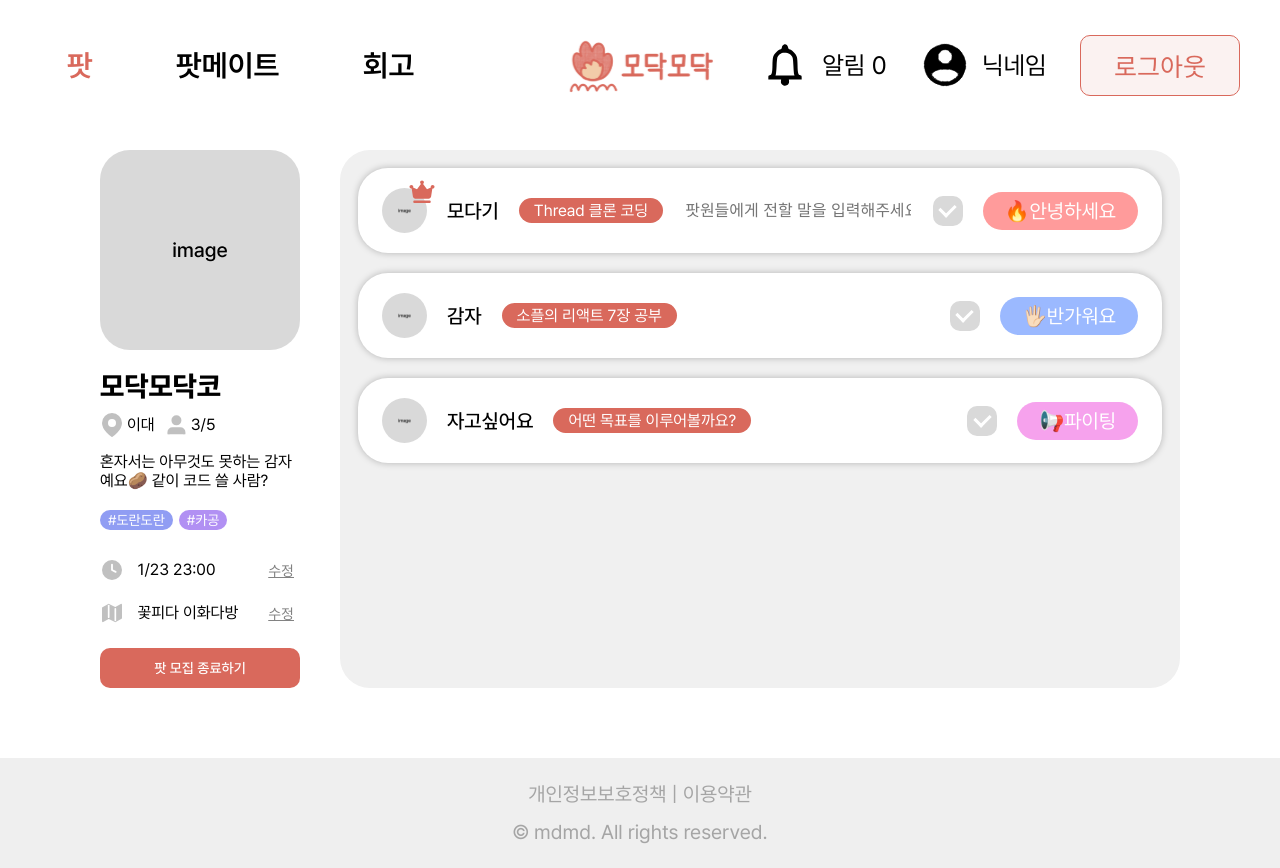
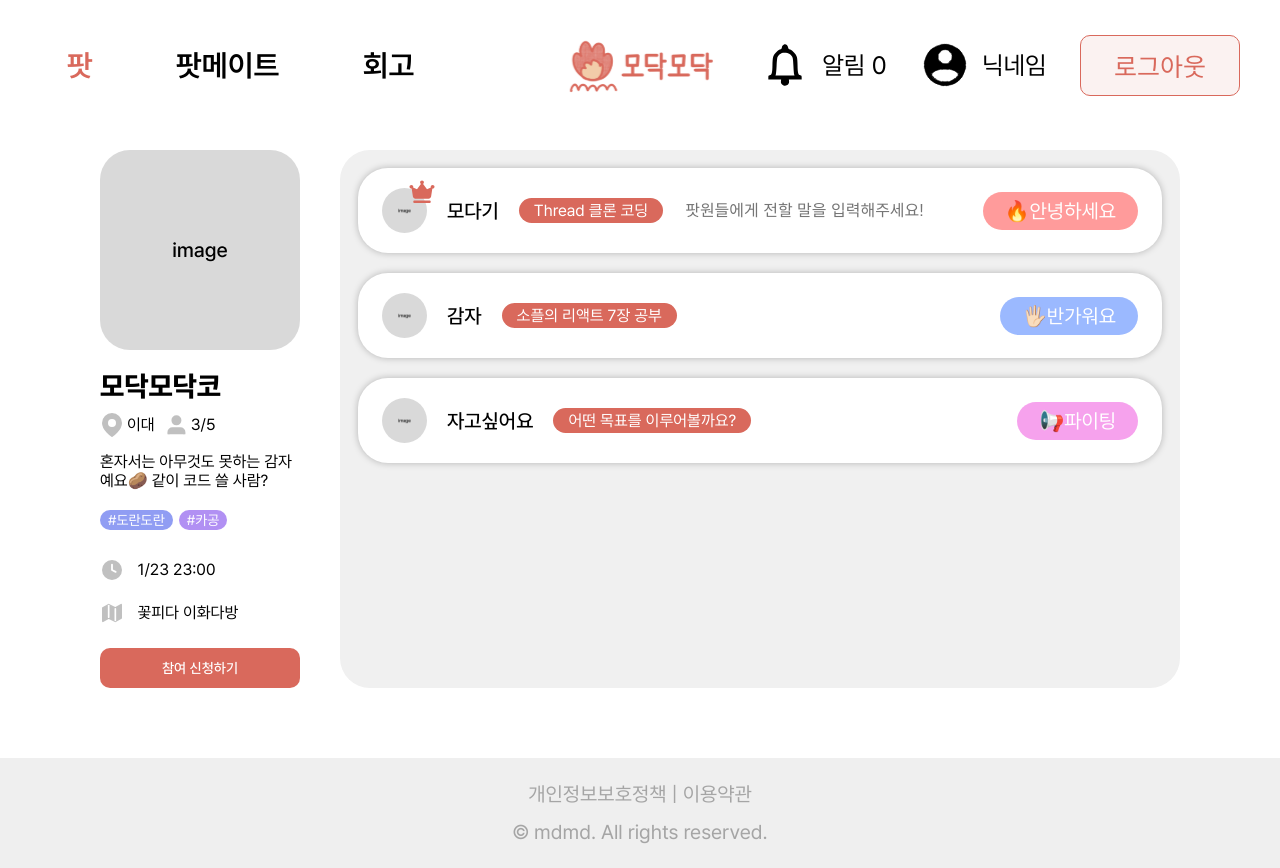
Before and after one commit to ECC-modakmodak/modakmodak-FE, a React (Vite) app: page /pod/1 in a window 1280 px wide. Built offline with nearby package versions, Linux system fonts and the light colour scheme.

Commit message:
Fix(MemberDetail): 코멘트 따라 수정

```diff
--- a/src/components/pod/MemberDetail.jsx
+++ b/src/components/pod/MemberDetail.jsx
@@ -3,8 +3,8 @@ import Goal from '../common/tagChip/Goal';
 import StudyMood from '../common/tagChip/StudyMood';
 import StudyType from '../common/tagChip/StudyType';
 import Button from '../common/Button';
-import Host from '../../assets/svg/Host.svg';
-import AreaSvg from '../../assets/svg/Location_S.svg';
+import Host from '/pod/pod-host.svg';
+import AreaSvg from '/pod/location.svg';
 import { useState } from 'react';
 
 // padding chk.
@@ -27,9 +27,9 @@ const DetailContent = styled.div`
   align-items: center;
   justify-content: center;
   flex: 1;
+  padding-top: 50px;
 
   gap: 56px;
-  margin: 100px 237px 22px 237px;
 `;
 
 const ProfileSection = styled.div`
@@ -191,7 +191,7 @@ export default function MemberDetail({
                 <Goal
                   completed={false}
                   readOnly
-                  value={member.podGoal || '목표가 설정되지 않았습니다.'}
+                  value={member.podGoal || '어떤 목표를 이루어볼까요?'}
                   style={{
                     padding: '8px 20px',
                     fontSize: '20px',
--- a/src/pages/PodDetail.jsx
+++ b/src/pages/PodDetail.jsx
@@ -9,8 +9,8 @@ import ApplyConfirmPopup from '../components/popup/ApplyConfirm';
 import PodClosePopup from '../components/popup/PodClose';
 
 export default function PodDetail() {
-  const myId = 1; // (임시) 내 아이디
-  const isHost = true; // (임시) 팟장 모드 전환
+  const myId = 3; // (임시) 내 아이디
+  const isHost = false; // (임시) 팟장 모드 전환
 
   // 팟장이 수정 가능한 팟 정보
   const [podInfo, setPodInfo] = useState({
```
